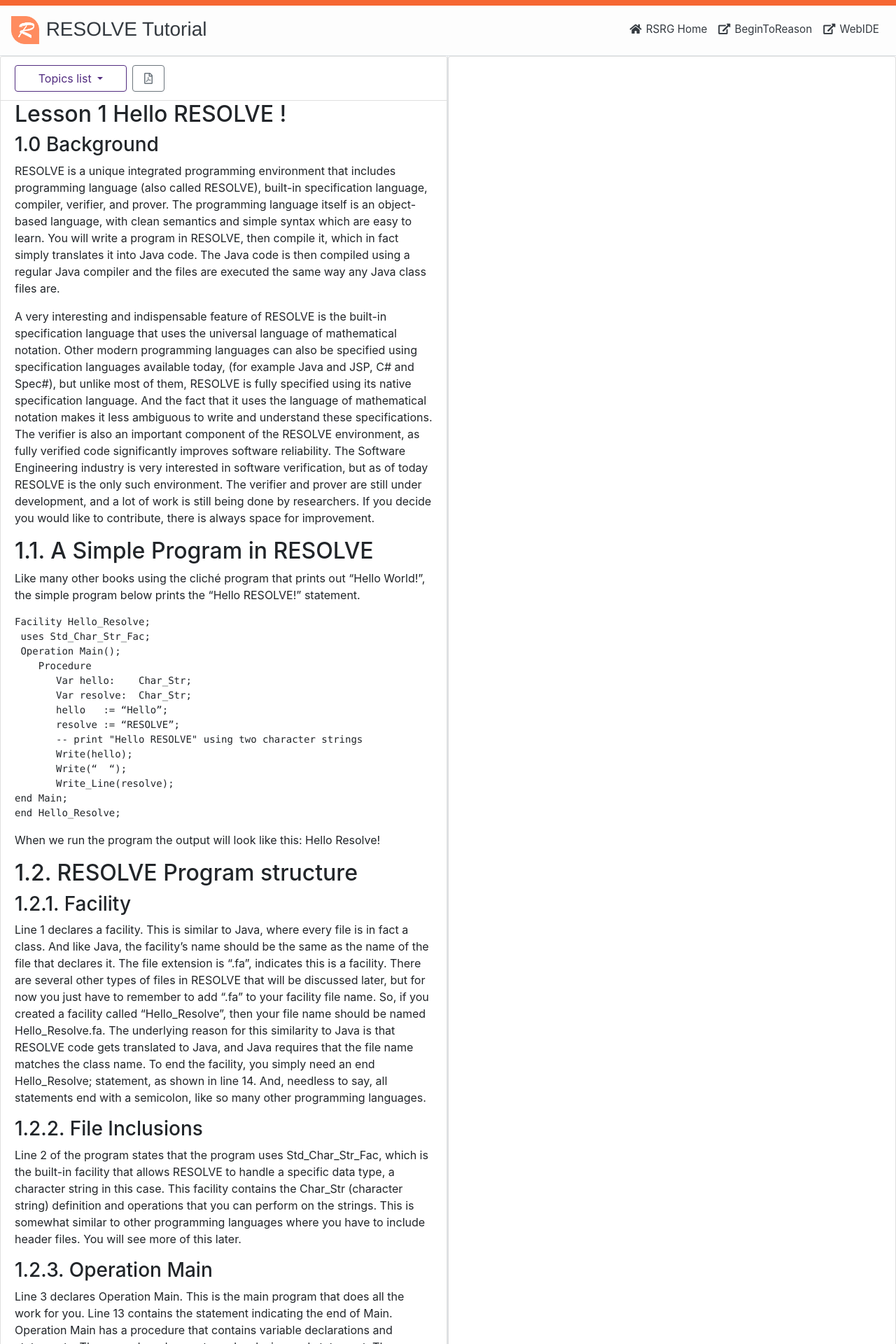
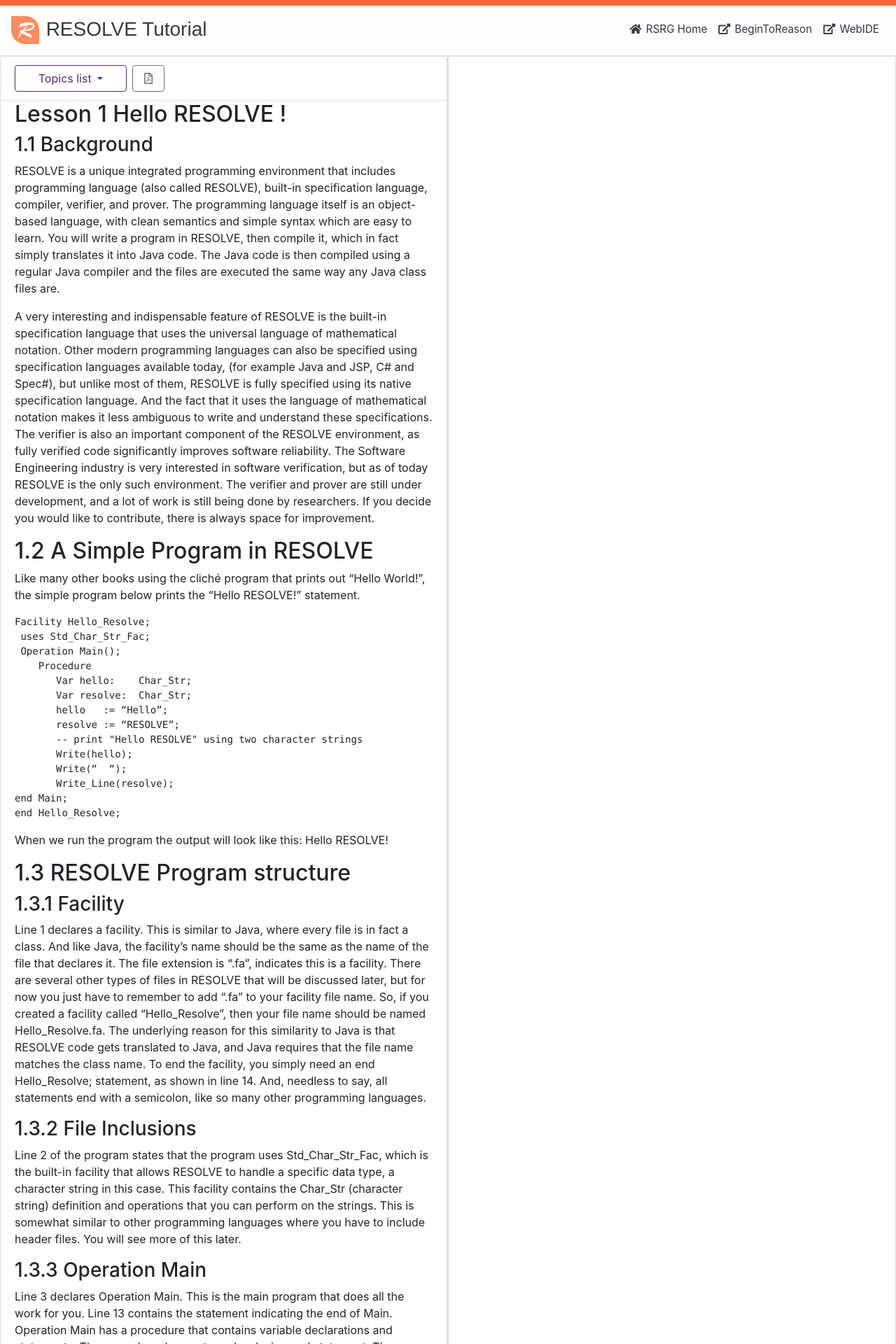
Before and after one commit to yushan87/RESOLVETutorial, a Jekyll site: the page built from lessons/_main/lesson1.md, in a window 1280 px wide. Shown: the top 1920 px of the page at 70% size. Built offline with Jekyll 4.4.1, drawn with Linux system fonts in a browser that asks for light colours; nearby versions of some CDN libraries; some of the changed text lies outside the part shown.

Commit message:
Numbering fix

```diff
--- a/lessons/_main/lesson1.md
+++ b/lessons/_main/lesson1.md
@@ -3,12 +3,12 @@ title: "Lesson 1: Hello RESOLVE"
 ---
 
 ## Lesson 1 Hello RESOLVE !
-### 1.0 Background
+### 1.1 Background
 RESOLVE is a unique integrated programming environment that includes programming language (also called RESOLVE), built-in specification language, compiler, verifier, and prover. The programming language itself is an object-based language, with clean semantics and simple syntax which are easy to learn. You will write a program in RESOLVE, then compile it, which in fact simply translates it into Java code. The Java code is then compiled using a regular Java compiler and the files are executed the same way any Java class files are.
 
 A very interesting and indispensable feature of RESOLVE is the built-in specification language that uses the universal language of mathematical notation. Other modern programming languages can also be specified using specification languages available today, (for example Java and JSP, C# and Spec#), but unlike most of them, RESOLVE is fully specified using its native specification language. And the fact that it uses the language of mathematical notation makes it less ambiguous to write and understand these specifications. The verifier is also an important component of the RESOLVE environment, as fully verified code significantly improves software reliability. The Software Engineering industry is very interested in software verification, but as of today RESOLVE is the only such environment. The verifier and prover are still under development, and a lot of work is still being done by researchers. If you decide you would like to contribute, there is always space for improvement.
 
-## 1.1. A Simple Program in RESOLVE
+## 1.2 A Simple Program in RESOLVE
 Like many other books using the cliché program that prints out “Hello World!”, the simple program below prints the “Hello RESOLVE!” statement.
 ~~~~~~~~
 Facility Hello_Resolve;
@@ -28,16 +28,16 @@ end Hello_Resolve;
 ~~~~~~~~
 
 When we run the program the output will look like this:
-Hello Resolve!
+Hello RESOLVE!
 
-## 1.2. RESOLVE Program structure
-### 1.2.1. Facility
+## 1.3 RESOLVE Program structure
+### 1.3.1 Facility
 Line 1 declares a facility. This is similar to Java, where every file is in fact a class. And like Java, the facility's name should be the same as the name of the file that declares it. The file extension is “.fa”, indicates this is a facility. There are several other types of files in RESOLVE that will be discussed later, but for now you just have to remember to add “.fa” to your facility file name. So, if you created a facility called “Hello_Resolve”, then your file name should be named Hello_Resolve.fa. The underlying reason for this similarity to Java is that RESOLVE code gets translated to Java, and Java requires that the file name matches the class name. To end the facility, you simply need an end Hello_Resolve; statement, as shown in line 14. And, needless to say, all statements end with a semicolon, like so many other programming languages.
 
-### 1.2.2. File Inclusions
+### 1.3.2 File Inclusions
 Line 2 of the program states that the program uses Std_Char_Str_Fac, which is the built-in facility that allows RESOLVE to handle a specific data type, a character string in this case. This facility contains the Char_Str (character string) definition and operations that you can perform on the strings. This is somewhat similar to other programming languages where you have to include header files. You will see more of this later.
 
-### 1.2.3. Operation Main
+### 1.3.3 Operation Main
 Line 3 declares Operation Main. This is the main program that does all the work for you. Line 13 contains the statement indicating the end of Main. Operation Main has a procedure that contains variable declarations and statements. The procedure does not need a closing end statement. The procedure declares several variables of type Char_Str – character string. The syntax for variable declaration is simple:
 ~~~~~~~~
 Var varname: Vartype;
@@ -49,10 +49,10 @@ Variable temp, temp2: Integer;
 ~~~~~~~~
 Lines 7 and 8 initialize two variables of type character string. As in Java, RESOLVE strings use double quotes.
 
-### 1.2.4. Assignment Symbol
+### 1.3.4 Assignment Symbol
 An assignment symbol in RESOLVE is a colon followed by an equal sign := . An equal sign alone, as in mathematics, symbolizes equality, not assignment in RESOLVE. You saw the assignment operator on lines 7 and 8 where character variables are initialized. Similarly, if you saw my_int := 5; this is an initialization, and if you see my_int = 5; this is a check for equality. Unlike in C, C++, or Java double equal sign “==” does not exist in RESOLVE.
 
-### 1.2,5  Comments
+### 1.3.5 Comments
 Line 9 of the program is a comment, as indicated by a double dashed (- -) line. This is a single line comment. If you have several lines of comments you can do one of the two things: either make several lines of single-line comments, or use a multi-line comment. A multi-line comment starts with (* and ends with *) . The two ways are illustrated below:
 ~~~~~~~~
 -- This is one way to write a very long comment
@@ -64,5 +64,5 @@ Line 9 of the program is a comment, as indicated by a double dashed (- -) line.
     several lines   *)
 ~~~~~~~~
 
-### 1.2.6 Printing Output
+### 1.3.6 Printing Output
 RESOLVE has two operations for printing output to the standard output stream: Write(..), and Write_Line(..). The only difference is that the second one also prints a newline character. You will see more of this later, but every simple built-in type in RESOLVE (integers, booleans, characters, and character strings ) has these operations. It is important to remember that these operations expect either a literal or a variable of the correct type as a parameter. If you leave the parenthesis empty the compiler will generate an error.
```
